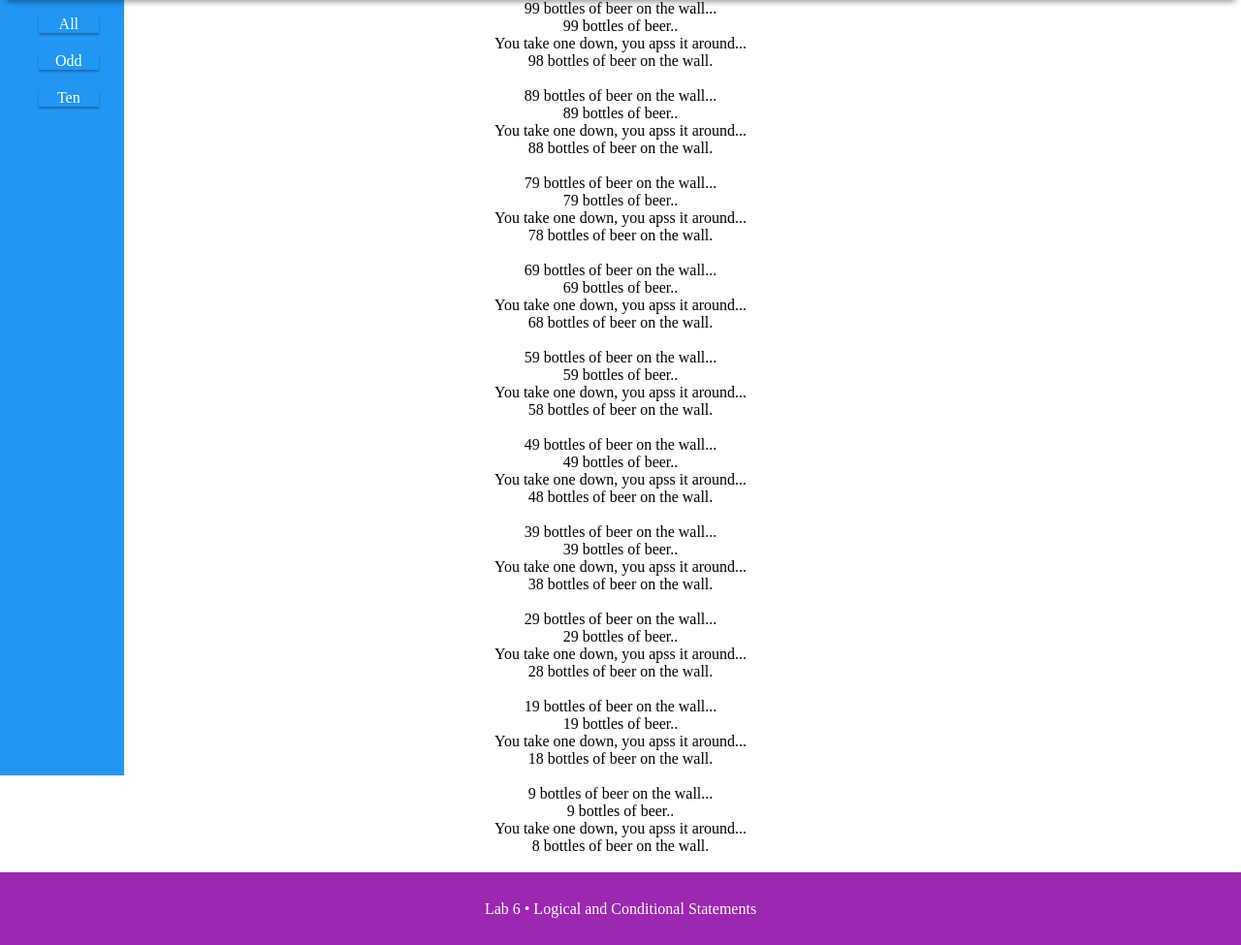
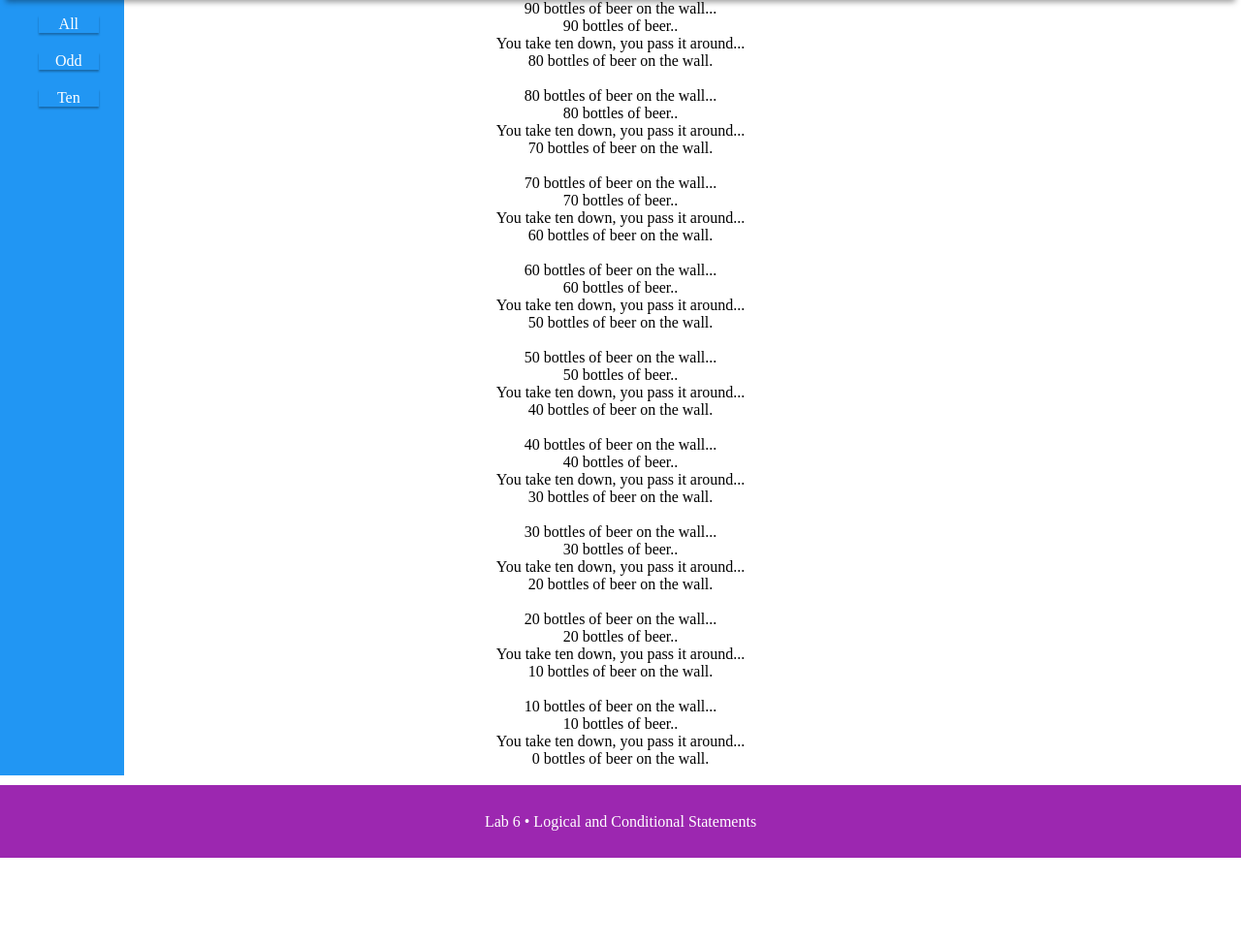
Before and after one commit to vanm0012/CST8238, a PHP site: page /Lab6/Ten.php in a window 1280 px wide. Shown: the part 75-1050 px from the top of the page at 97% size. After the commit the page ends 960 px from the top, so only its background shows below. Run offline with PHP 8.4, Linux system fonts and the light colour scheme.

Commit message:
Fixed for loop

```diff
--- a/Lab6/Ten.php
+++ b/Lab6/Ten.php
@@ -17,11 +17,11 @@ include("Footer.php");
       <?php _menu(); ?>
       <div class="center">
       <?php
-        for ($x = 99; $x > 0; $x = $x - 10) {
+        for ($x = 90; $x > 0; $x = $x - 10) {
           echo "$x bottles of beer on the wall... <br>";
           echo "$x bottles of beer.. <br>";
-          echo "You take one down, you apss it around... <br>";
-          echo ($x - 1) . " bottles of beer on the wall. <br><br>";
+          echo "You take ten down, you pass it around... <br>";
+          echo ($x - 10) . " bottles of beer on the wall. <br><br>";
         }
       ?>
     </div>
```
